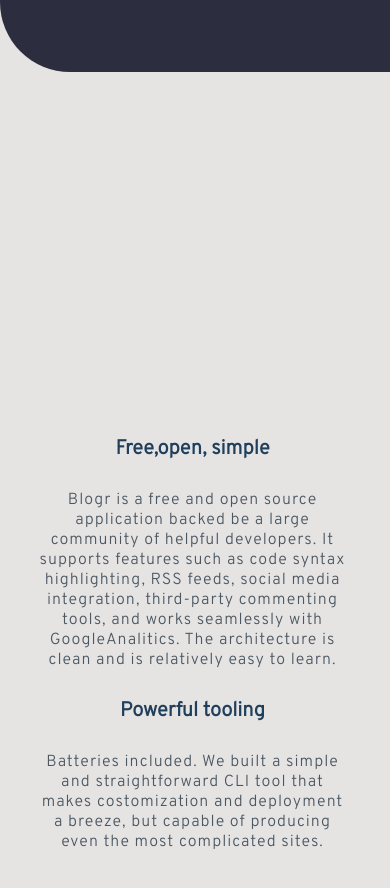
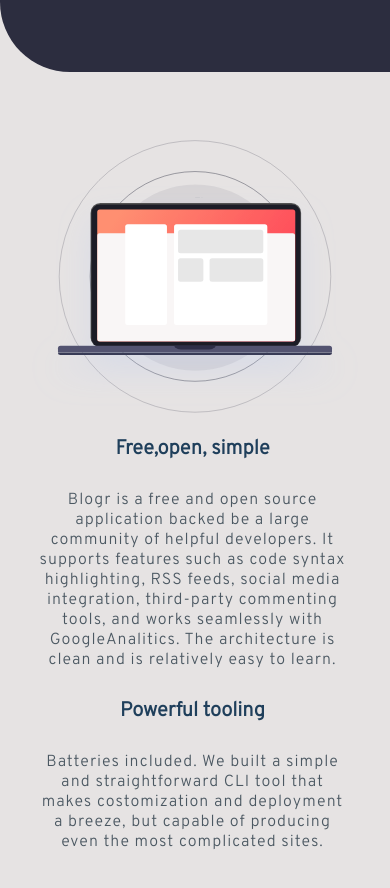
Before and after one commit to Jose1808x/retonumero3, a plain HTML site: page index.html in a window 390 px wide. Shown: the part 1892-2780 px from the top of the page. Drawn offline with nearby package versions, Linux system fonts and the light colour scheme.

Commit message:
casi listo

```diff
--- a/estilos/estilos3.css
+++ b/estilos/estilos3.css
@@ -604,7 +604,7 @@ h4{
         margin-bottom: 70px;
     }
     .imagen5{
-        background: url(./imagenes/illustration-laptop-mobile.svg);
+        background: url(../imagenes/illustration-laptop-mobile.svg);
         background-size: cover;
         background-position: 50% -30%;
         background-repeat: no-repeat;
```
